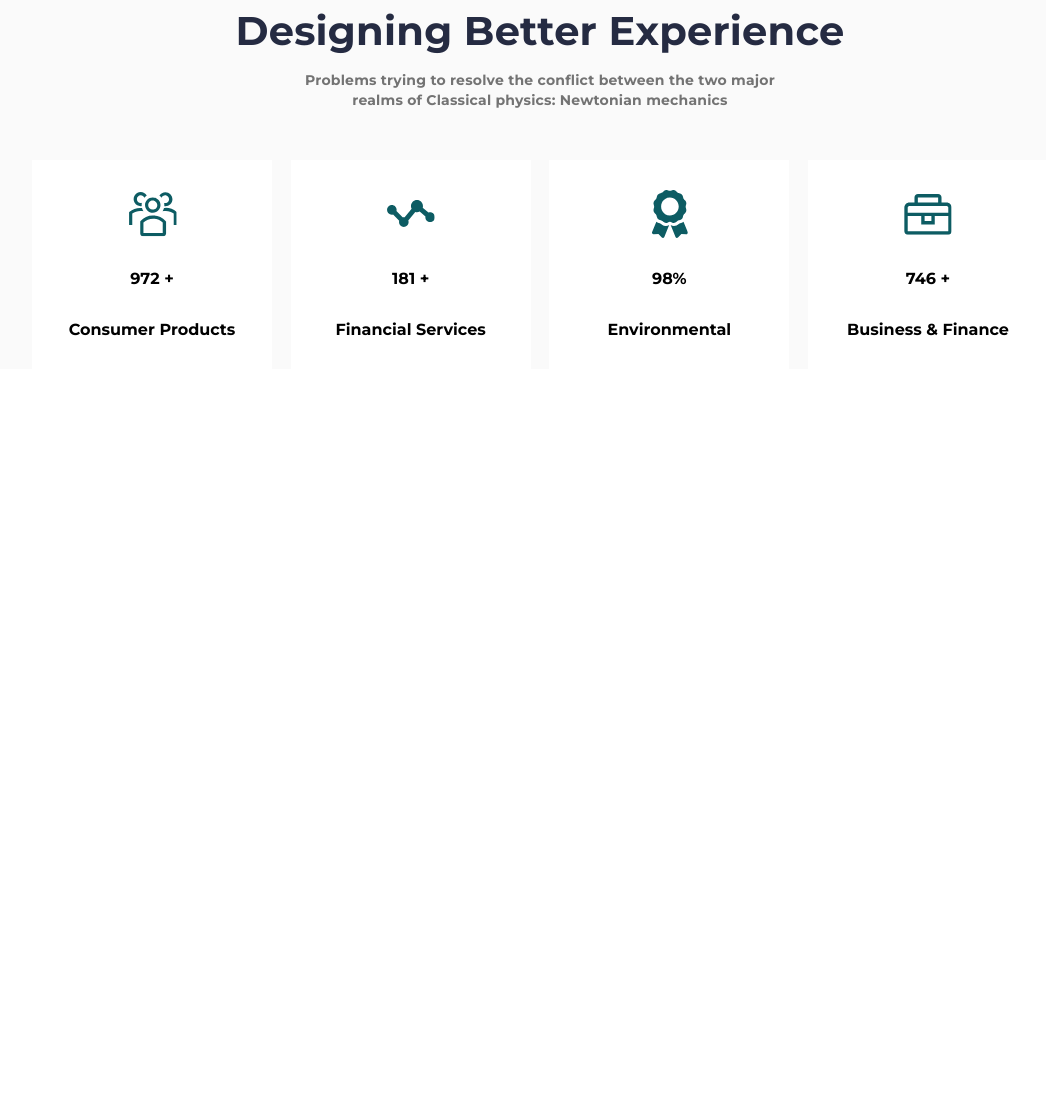
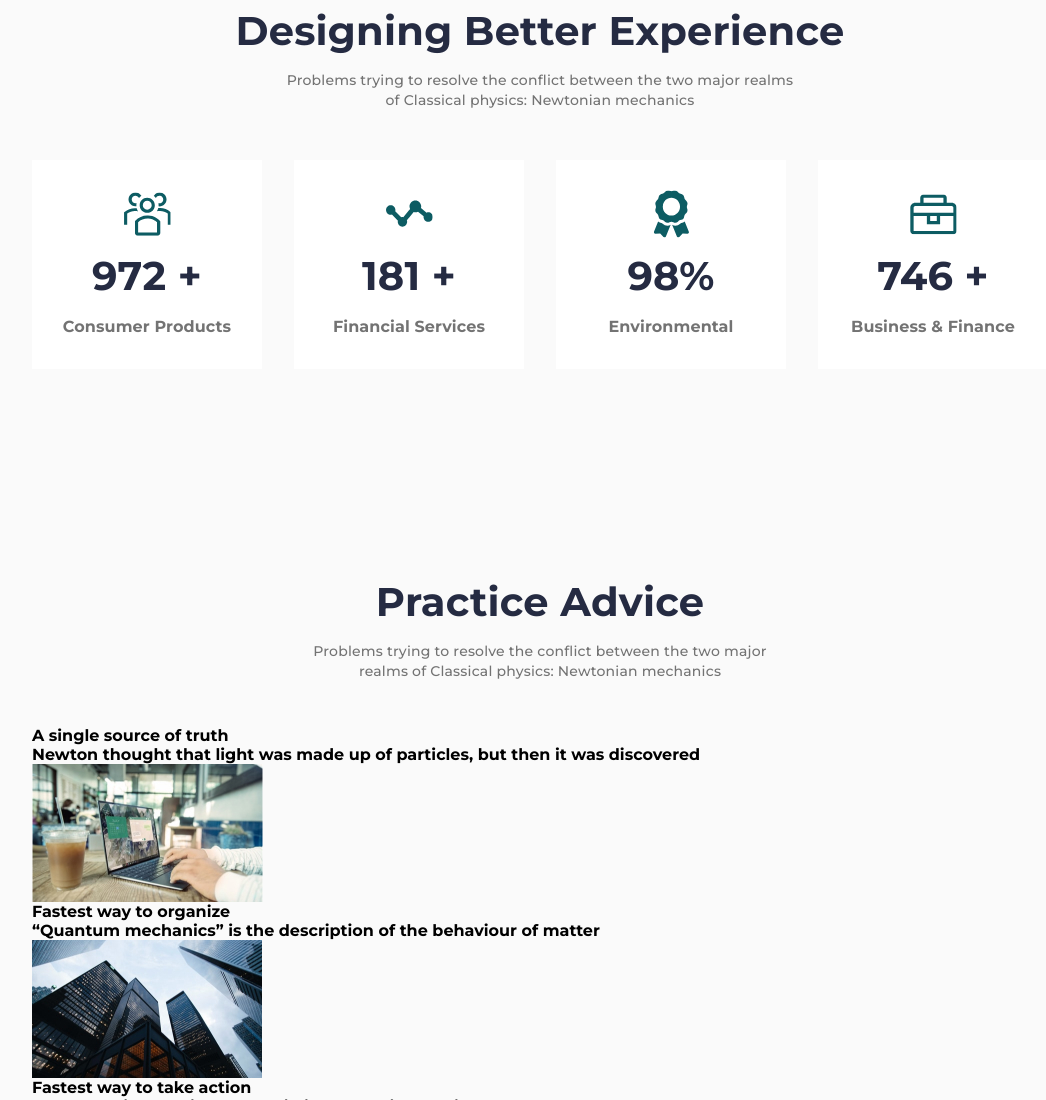
Before and after one commit to sh1ny6/relvise, a plain HTML site: page index.html in a window 1280 px wide. Shown: the part 1001-2101 px from the top of the page, without its empty margins (100-1146 px from the left). Before the commit the page ends 1370 px from the top, so only its background shows below. Drawn offline with Linux system fonts and the light colour scheme.

Commit message:
porabotal

```diff
--- a/index.html
+++ b/index.html
@@ -66,30 +66,64 @@
                         <div class="section-first__upper h2">
                             <h2>Designing Better Experience</h2>
                         </div>
-                        <div class="section-first__lower">
+                        <div class="section-first__lower lw">
                             Problems trying to resolve the conflict between the two major realms of Classical physics: Newtonian mechanics
                         </div>
                     </div>
                     <div class="section-second">
                         <div class="section-second__first">
-                            <img src="img/icn settings .icn-lg (3).svg" alt="people">
-                            <h2>972 +</h2>
-                            <p>Consumer Products</p>
+                            <img src="img/icn settings .icn-lg (3).svg" alt="people" class="imgs2">
+                            <h2 class="h2s2">972 +</h2>
+                            <p class="ps2">Consumer Products</p>
                         </div>
                         <div class="section-second__second">
-                            <img src="img/icn settings .icn-lg (4).svg" alt="line">
-                            <h2>181 +</h2>
-                            <p>Financial Services</p>
+                            <img src="img/icn settings .icn-lg (4).svg" alt="line" class="imgs2">
+                            <h2 class="h2s2">181 +</h2>
+                            <p class="ps2">Financial Services</p>
                         </div>
                         <div class="section-second__third">
-                            <img src="img/icn settings .icn-lg (5).svg" alt="award">
-                            <h2>98%</h2>
-                            <p>Environmental</p>
+                            <img src="img/icn settings .icn-lg (5).svg" alt="award" class="imgs2">
+                            <h2 class="h2s2">98%</h2>
+                            <p class="ps2">Environmental</p>
                         </div>
                         <div class="section-second__fourth">
-                            <img src="img/icn settings .icn-lg (6).svg" alt="case">
-                            <h2>746 +</h2>
-                            <p>Business & Finance</p>
+                            <img src="img/icn settings .icn-lg (6).svg" alt="case" class="imgs2">
+                            <h2 class="h2s2">746 +</h2>
+                            <p class="ps2">Business & Finance</p>
+                        </div>
+                    </div>
+                </div>
+            </section>
+            <section class="background">
+                <div class="container">
+                    <div class="section-third">
+                        <div class="section-third__upper h2">
+                            <h2>Practice Advice</h2>
+                        </div>
+                        <div class="section-third_lower lw">
+                            Problems trying to resolve the conflict between the two major realms of Classical physics: Newtonian mechanics
+                        </div>
+                    </div>
+                    <div class="section-fourth">
+                        <div class="section-fourth__first">
+                            <p>A single source of truth</p>
+                            <p>Newton thought that light was made up of particles, but then it was discovered</p>
+                            <img src="img/cover1.jpg" alt="pic1">
+                        </div>
+                        <div class="section-fourth__second">
+                            <p>Fastest way to organize</p>
+                            <p>“Quantum mechanics” is the description of the behaviour of matter</p>
+                            <img src="img/cover2.jpg" alt="pic2">
+                        </div>
+                        <div class="section-fourth__third">
+                            <p>Fastest way to take action</p>
+                            <p>They describe a universe consisting of bodies moving</p>
+                            <img src="img/cover3.jpg" alt="pic3">
+                        </div>
+                        <div class="section-fourth__fourth">
+                            <p>Work better together</p>
+                            <p>They finally obtained a consistent description of the behaviour</p>
+                            <img src="img/cover4.jpg" alt="pic4">
                         </div>
                     </div>
                 </div>
--- a/style/style.css
+++ b/style/style.css
@@ -196,7 +196,7 @@ h1,h2,h3,p{
     flex-direction: column;
     align-items: center;
 }
-.section-first__upper{
+.h2{
     color: #252B42;
     letter-spacing: 0.2px;
     font-weight: bold;
@@ -205,7 +205,7 @@ h1,h2,h3,p{
     margin-bottom: 10px;
     text-align: center;
 }
-.section-first__lower{
+.lw{
     color: #737373;
     text-align: center;
     letter-spacing: 0.2px;
@@ -213,6 +213,7 @@ h1,h2,h3,p{
     line-height: 143%;
     margin-bottom: 50px;
     max-width: 511px;
+    font-weight: 500;
 }
 .background{
     background: #FAFAFA;
@@ -220,6 +221,7 @@ h1,h2,h3,p{
 .section-second{
     display: flex;
     justify-content: space-between;
+    margin-bottom: 205px;
 }
 .section-second__first{
     background: #FFFFFF;
@@ -227,7 +229,7 @@ h1,h2,h3,p{
     flex-direction: column;
     align-items: center;
     justify-content: space-between;
-    width: 240px;
+    width: 230px;
     height: 209px;
     padding: 30px 30.5px;
 }
@@ -237,7 +239,7 @@ h1,h2,h3,p{
     flex-direction: column;
     align-items: center;
     justify-content: space-between;
-    width: 240px;
+    width: 230px;
     height: 209px;
     padding: 30px 30.5px;
 }
@@ -247,7 +249,7 @@ h1,h2,h3,p{
     flex-direction: column;
     align-items: center;
     justify-content: space-between;
-    width: 240px;
+    width: 230px;
     height: 209px;
     padding: 30px 30.5px;
 }
@@ -257,7 +259,41 @@ h1,h2,h3,p{
     flex-direction: column;
     align-items: center;
     justify-content: space-between;
-    width: 240px;
+    width: 230px;
     height: 209px;
     padding: 30px 30.5px;
 }
+.imgs2{
+    height: 48px;
+    width: 48px;
+}
+.h2s2{
+    font-weight: bold;
+    font-size: 40px;
+    line-height: 142%;
+    letter-spacing: 0.2px;
+    color: #252B42;
+}
+.ps2{
+    font-weight: bold;
+    font-size: 16px;
+    line-height: 150%;
+    text-align: center;
+    letter-spacing: 0.1px;
+    color: #737373;
+}
+.section-third{
+    display: flex;
+    flex-direction: column;
+    align-items: center;
+}
+.section-third_lower{
+    color: #737373;
+    text-align: center;
+    letter-spacing: 0.2px;
+    font-size: 14px;
+    line-height: 143%;
+    margin-bottom: 45px;
+    max-width: 470px;
+    font-weight: 500;
+}
```
